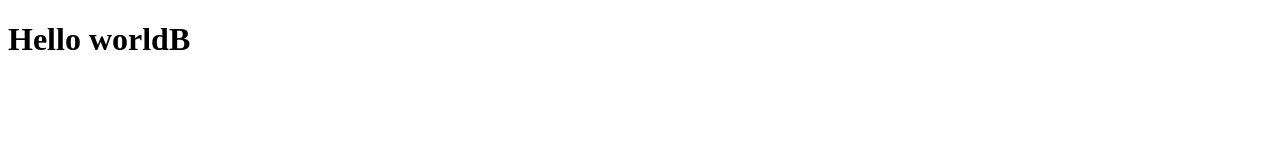
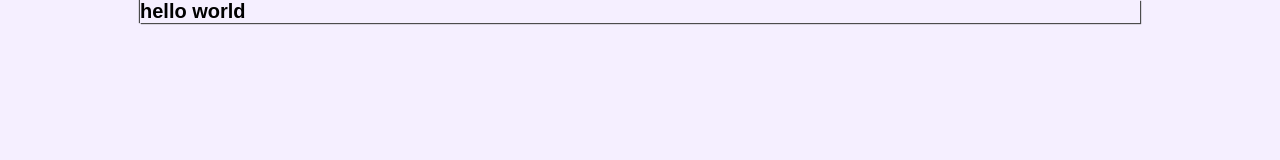
Before and after one commit to Shazidulislam/b10-responsive-website, a plain HTML site: page index.html in a window 1280 px wide. Drawn offline with Linux system fonts and the light colour scheme.

Commit message:
added some code and link

```diff
--- a/index.html
+++ b/index.html
@@ -4,10 +4,17 @@
     <meta charset="UTF-8">
     <meta name="viewport" content="width=device-width, initial-scale=1.0">
     <title>Document</title>
+    <link rel="stylesheet" href="style/style.css">
+    <!-- google font link  -->
+    <link rel="preconnect" href="https://fonts.googleapis.com">
+    <link rel="preconnect" href="https://fonts.gstatic.com" crossorigin>
+    <link href="https://fonts.googleapis.com/css2?family=Inter+Tight:ital,wght@0,100..900;1,100..900&display=swap" rel="stylesheet">
+    <!-- font awesome cmd link start here  -->
+    <link rel="stylesheet" href="https://cdnjs.cloudflare.com/ajax/libs/font-awesome/6.7.2/css/all.min.css" integrity="sha512-Evv84Mr4kqVGRNSgIGL/F/aIDqQb7xQ2vcrdIwxfjThSH8CSR7PBEakCr51Ck+w+/U6swU2Im1vVX0SVk9ABhg==" crossorigin="anonymous" referrerpolicy="no-referrer" />
 </head>
 <body>
     <header>
-        <h1>Hello worldB</h1>
+        <h1>hello world</h1>
     </header>
     <main></main>
     <footer></footer>
--- a/style/style.css
+++ b/style/style.css
@@ -0,0 +1,40 @@
+/* genaral web code start here  */
+*{
+    padding: 0;
+    margin: 0;
+    outline: 0;
+    box-sizing: border-box;
+    list-style-type: none;
+    text-decoration: none;
+    font-size: 400;
+}
+html{
+    scroll-behavior: smooth;
+    background-color: #F5EFFF;
+    font-size: 62.5%;
+    font-family: "",sans-serif;
+}
+body{
+    background-color: #F5EFFF;
+    width: 100rem;
+    max-width: 100%;
+    margin: auto;
+    box-shadow: .1rem .1rem .1rem #4c4c4c , -.1rem 0 .1rem #4c4c4c;
+}
+
+/* genaral web code end here  */
+/* responsive wed code start here  */
+@media screen and (max-width:992px) {
+
+}
+@media screen and (max-width:768px) {
+    html{
+        font-size: 55.5%;
+    }
+}
+@media screen and (max-width:600px) {
+    html{
+        font-size: 48.5px;
+    }
+}
+/* responsive wed code end here  */
```
